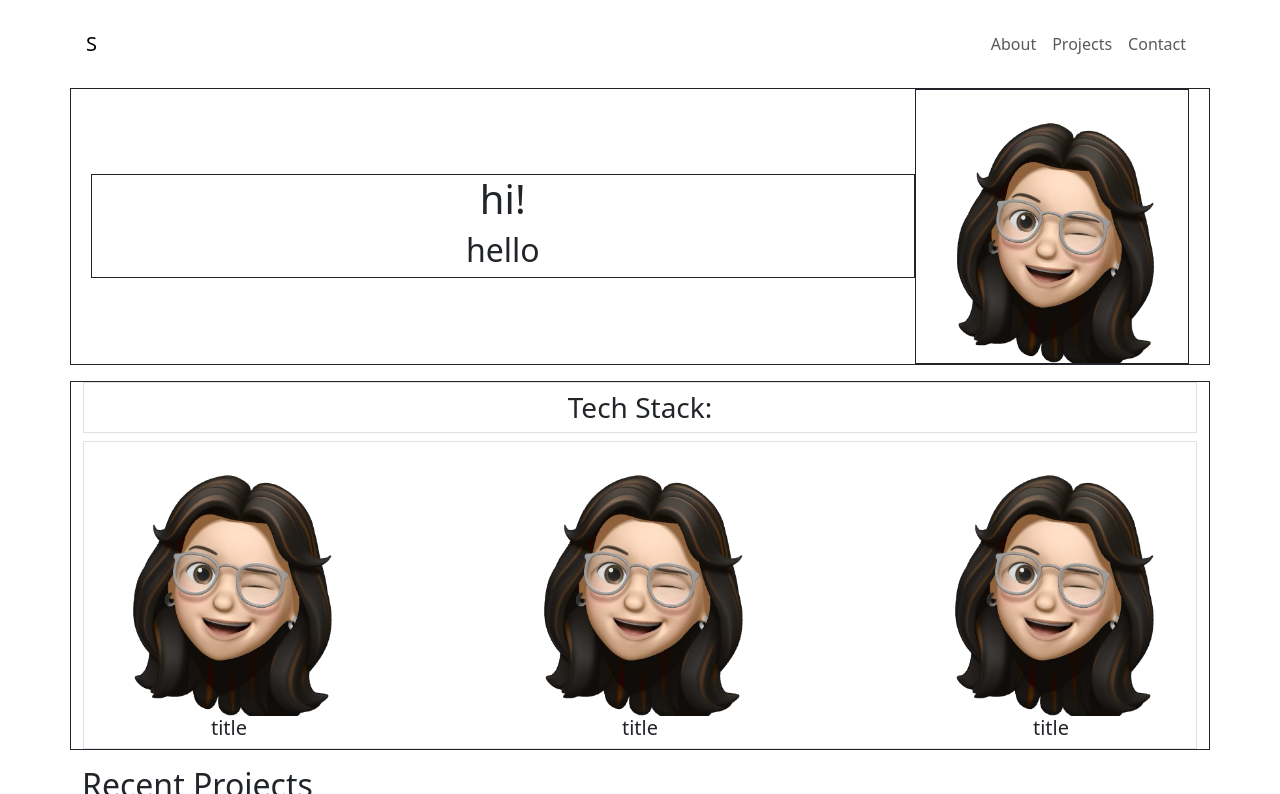
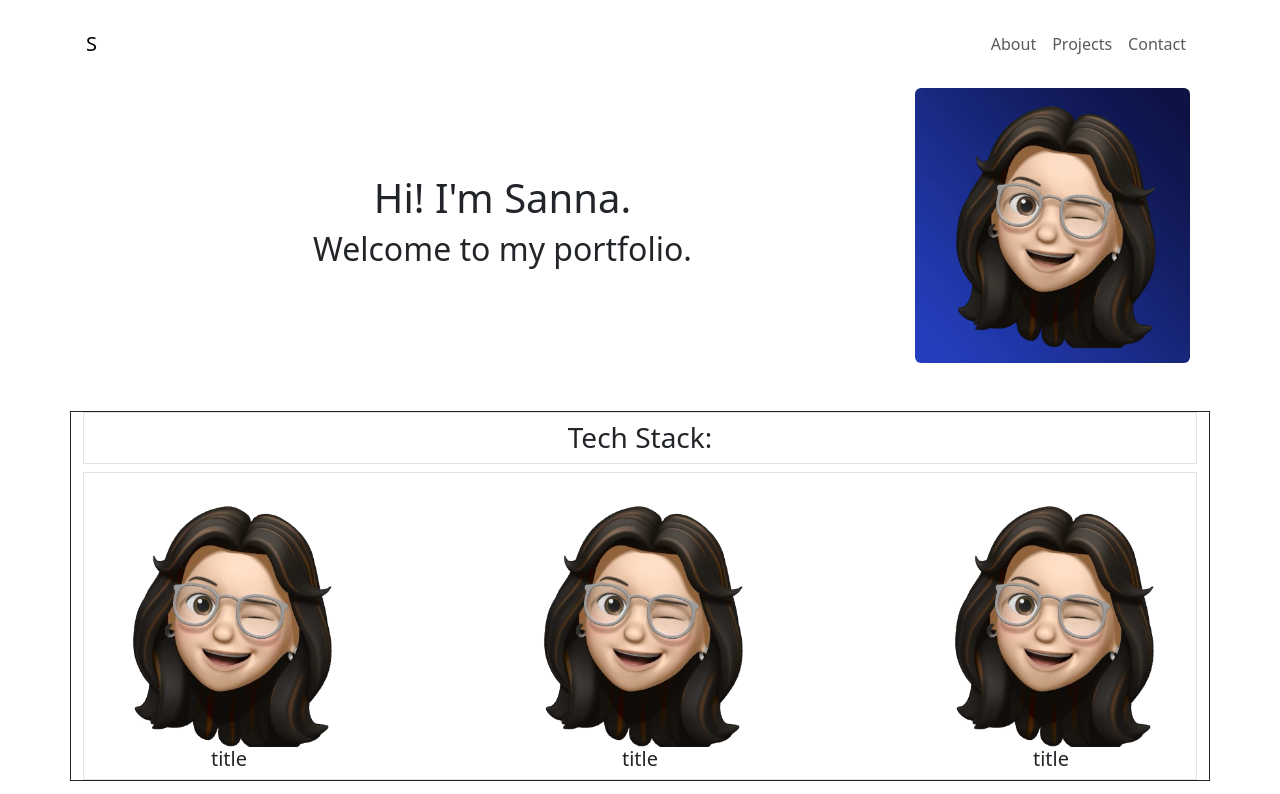
Before and after one commit to sannadgtl/devportfolio, an Eleventy site: page src/index.njk in a window 1280 px wide. Shown: the top 794 px of the page. Built offline with nearby package versions, Linux system fonts and the light colour scheme; Eleventy itself is replaced by a stand-in of ours; files that its build step writes are made by us from their sources.

Commit message:
edited profile section

```diff
--- a/src/_includes/navigation.njk
+++ b/src/_includes/navigation.njk
@@ -1,6 +1,6 @@
 <nav class="navbar navbar-expand-lg my-3">
-      <div class="container px-3">
-        <a class="navbar-brand" href="#">S</a>
+    <div class="container px-3">
+        <a class="navbar-brand" href="/">S</a>
         <button class="navbar-toggler" type="button" data-bs-toggle="collapse" data-bs-target="#navbarNav" aria-controls="navbarNav" aria-expanded="false" aria-label="Toggle navigation">
           <span class="navbar-toggler-icon"></span>
         </button>
@@ -17,5 +17,5 @@
             </li>
           </ul>
         </div>
-      </div>
-    </nav>
+    </div>
+</nav>
--- a/src/_includes/profile.njk
+++ b/src/_includes/profile.njk
@@ -1,11 +1,11 @@
-<div class="container border border-dark mb-3">
+<div class="container mb-5">
     <div class="d-md-flex justify-content-between align-items-center px-2">
-        <div class="col-md-9 border border-dark">
-            <h1 class="text-center">hi!</h1>
-            <h1 class="h2 text-center">hello</h1>
+        <div class="col-md-9">
+            <h1 class="text-center">Hi! I'm Sanna.</h1>
+            <h1 class="h2 text-center">Welcome to my portfolio.</h1>
         </div>
-    <div class="col-md-3 border border-dark">
-        <img class="img-fluid rounded mx-auto d-block" src="./images/temp.png" alt="">
+    <div class="col-md-3">
+        <img class="img-fluid rounded mx-auto d-block" src="./images/profile.png" alt="profile image">
     </div>
     </div>
 </div>
```
Also changed, not shown: src/images/profile.png (added).
